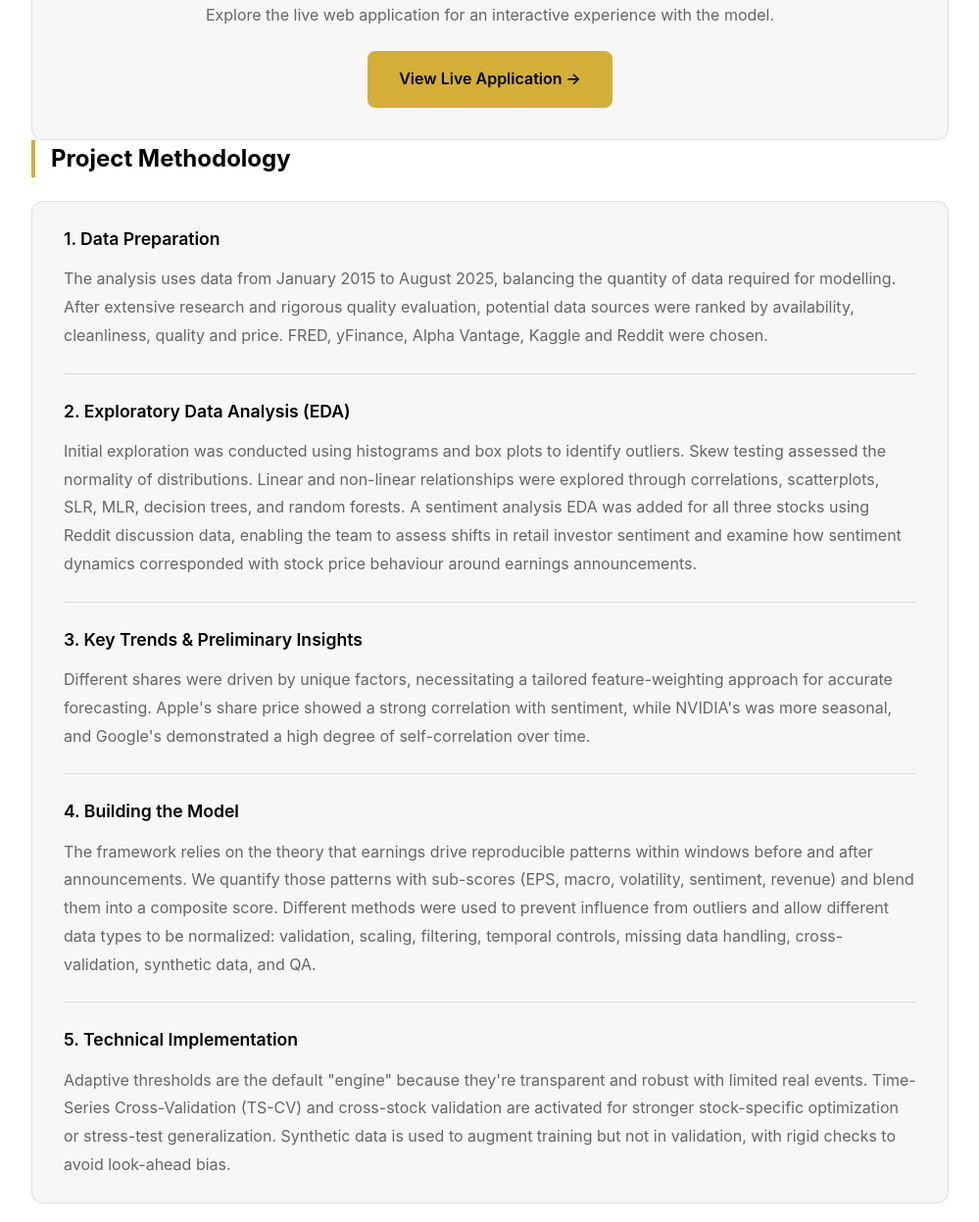
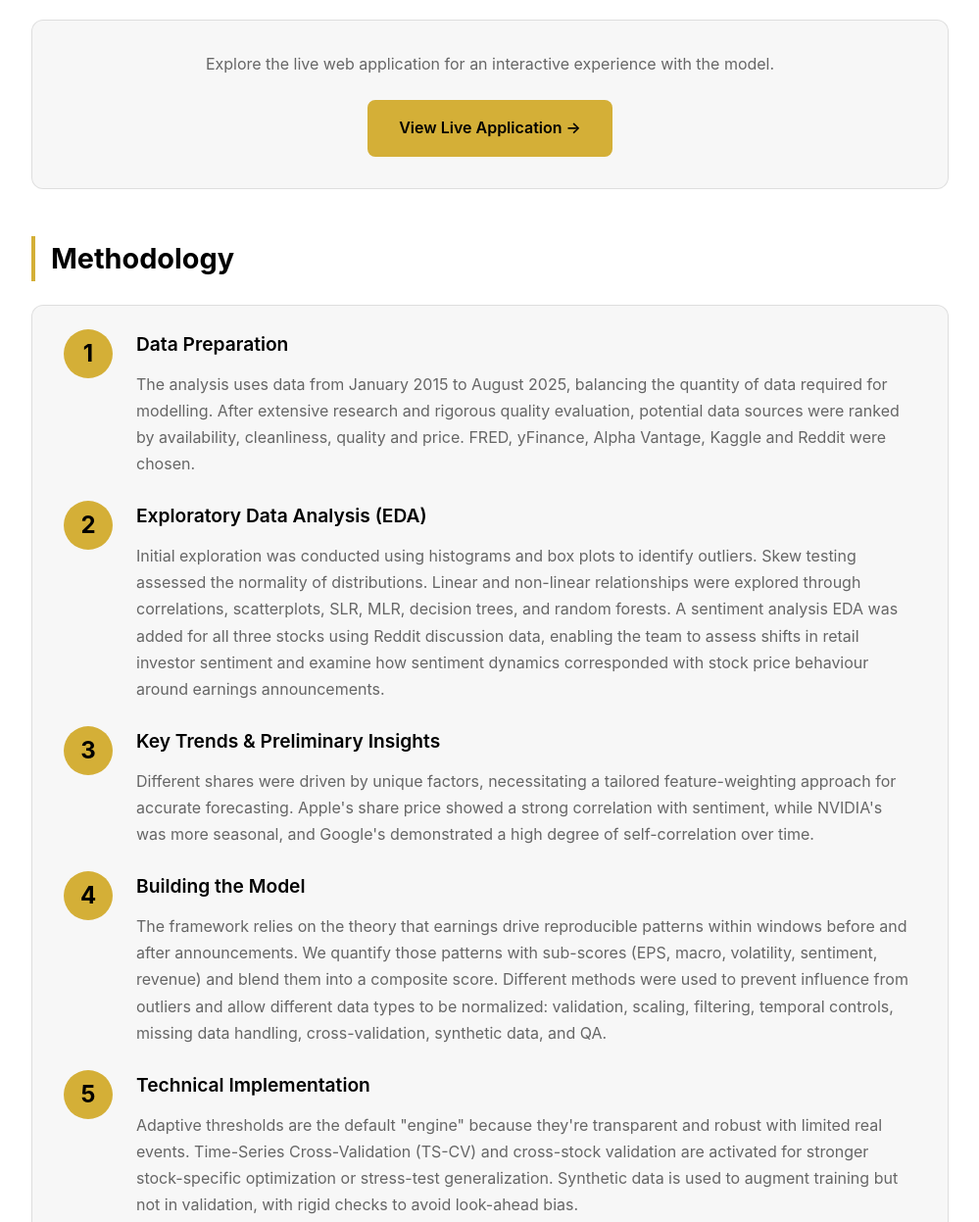
Before and after one commit to Filips-spec/filmonanalytics.io, a plain HTML site: page projects/alpha-analytics/earnings-prediction-model.html in a window 1280 px wide. Shown: the part 1191-2438 px from the top of the page at 98% size, without its empty margins (140-1139 px from the left). Drawn offline with Linux system fonts and the light colour scheme.

Commit message:
Update earnings-prediction-model.html

```diff
--- a/projects/alpha-analytics/earnings-prediction-model.html
+++ b/projects/alpha-analytics/earnings-prediction-model.html
@@ -300,7 +300,7 @@
         }
 
         .section-title {
-            font-size: 1.5rem;
+            font-size: 1.8rem;
             font-weight: 700;
             color: var(--text-primary);
             margin-bottom: 1.5rem;
@@ -316,9 +316,10 @@
         }
 
         .section-content p {
-            color: var(--text-secondary);
+            color: var(--text-primary);
             margin-bottom: 1rem;
             line-height: 1.8;
+            font-size: 1.05rem;
         }
 
         .section-content p:last-child {
@@ -329,10 +330,11 @@
         .question-list {
             list-style: none;
             margin-top: 1rem;
+            counter-reset: item;
         }
 
         .question-list li {
-            color: var(--text-secondary);
+            color: var(--text-primary);
             padding: 0.5rem 0;
             padding-left: 1.5rem;
             position: relative;
@@ -344,12 +346,51 @@
             counter-increment: item;
             position: absolute;
             left: 0;
-            color: var(--accent);
+            color: var(--text-primary);
             font-weight: 600;
         }
 
-        .question-list {
-            counter-reset: item;
+        /* Methodology Steps */
+        .methodology-steps {
+            display: flex;
+            flex-direction: column;
+            gap: 1.5rem;
+        }
+
+        .methodology-step {
+            display: flex;
+            gap: 1.5rem;
+            align-items: flex-start;
+        }
+
+        .step-number {
+            font-size: 1.5rem;
+            font-weight: 700;
+            color: #000;
+            flex-shrink: 0;
+            width: 50px;
+            height: 50px;
+            display: flex;
+            align-items: center;
+            justify-content: center;
+            background: var(--accent);
+            border-radius: 50%;
+        }
+
+        .step-content-wrapper {
+            flex: 1;
+        }
+
+        .step-title {
+            font-size: 1.2rem;
+            font-weight: 600;
+            color: var(--text-primary);
+            margin-bottom: 0.75rem;
+        }
+
+        .step-content {
+            color: var(--text-secondary);
+            line-height: 1.7;
         }
 
         /* Bullet List */
@@ -489,20 +530,21 @@
         }
 
         .tool-card:hover {
+            transform: translateY(-5px);
             border-color: var(--accent);
-            box-shadow: 0 10px 30px var(--shadow);
+            box-shadow: 0 4px 12px rgba(212, 175, 55, 0.2);
         }
 
         .tool-card h4 {
             color: var(--accent);
-            font-size: 1rem;
+            font-size: 1.2rem;
             font-weight: 600;
             margin-bottom: 0.5rem;
         }
 
         .tool-card p {
             color: var(--text-secondary);
-            font-size: 0.9rem;
+            font-size: 0.95rem;
             line-height: 1.5;
             margin-bottom: 0;
         }
@@ -526,6 +568,7 @@
         .cta-section {
             text-align: center;
             margin-top: 2rem;
+            margin-bottom: 3rem;
             padding: 2rem;
             background: var(--card-bg);
             border: 1px solid var(--border);
@@ -791,31 +834,58 @@
 
         <!-- Methodology -->
         <section class="section">
-            <h2 class="section-title">Project Methodology</h2>
+            <h2 class="section-title">Methodology</h2>
             <div class="section-content">
-                <div class="subsection">
-                    <h3 class="subsection-title">1. Data Preparation</h3>
-                    <p>The analysis uses data from January 2015 to August 2025, balancing the quantity of data required for modelling. After extensive research and rigorous quality evaluation, potential data sources were ranked by availability, cleanliness, quality and price. FRED, yFinance, Alpha Vantage, Kaggle and Reddit were chosen.</p>
-                </div>
+                <div class="methodology-steps">
+                    <div class="methodology-step">
+                        <div class="step-number">1</div>
+                        <div class="step-content-wrapper">
+                            <div class="step-title">Data Preparation</div>
+                            <div class="step-content">
+                                The analysis uses data from January 2015 to August 2025, balancing the quantity of data required for modelling. After extensive research and rigorous quality evaluation, potential data sources were ranked by availability, cleanliness, quality and price. FRED, yFinance, Alpha Vantage, Kaggle and Reddit were chosen.
+                            </div>
+                        </div>
+                    </div>
 
-                <div class="subsection">
-                    <h3 class="subsection-title">2. Exploratory Data Analysis (EDA)</h3>
-                    <p>Initial exploration was conducted using histograms and box plots to identify outliers. Skew testing assessed the normality of distributions. Linear and non-linear relationships were explored through correlations, scatterplots, SLR, MLR, decision trees, and random forests. A sentiment analysis EDA was added for all three stocks using Reddit discussion data, enabling the team to assess shifts in retail investor sentiment and examine how sentiment dynamics corresponded with stock price behaviour around earnings announcements.</p>
-                </div>
+                    <div class="methodology-step">
+                        <div class="step-number">2</div>
+                        <div class="step-content-wrapper">
+                            <div class="step-title">Exploratory Data Analysis (EDA)</div>
+                            <div class="step-content">
+                                Initial exploration was conducted using histograms and box plots to identify outliers. Skew testing assessed the normality of distributions. Linear and non-linear relationships were explored through correlations, scatterplots, SLR, MLR, decision trees, and random forests. A sentiment analysis EDA was added for all three stocks using Reddit discussion data, enabling the team to assess shifts in retail investor sentiment and examine how sentiment dynamics corresponded with stock price behaviour around earnings announcements.
+                            </div>
+                        </div>
+                    </div>
 
-                <div class="subsection">
-                    <h3 class="subsection-title">3. Key Trends & Preliminary Insights</h3>
-                    <p>Different shares were driven by unique factors, necessitating a tailored feature-weighting approach for accurate forecasting. Apple's share price showed a strong correlation with sentiment, while NVIDIA's was more seasonal, and Google's demonstrated a high degree of self-correlation over time.</p>
-                </div>
+                    <div class="methodology-step">
+                        <div class="step-number">3</div>
+                        <div class="step-content-wrapper">
+                            <div class="step-title">Key Trends & Preliminary Insights</div>
+                            <div class="step-content">
+                                Different shares were driven by unique factors, necessitating a tailored feature-weighting approach for accurate forecasting. Apple's share price showed a strong correlation with sentiment, while NVIDIA's was more seasonal, and Google's demonstrated a high degree of self-correlation over time.
+                            </div>
+                        </div>
+                    </div>
 
-                <div class="subsection">
-                    <h3 class="subsection-title">4. Building the Model</h3>
-                    <p>The framework relies on the theory that earnings drive reproducible patterns within windows before and after announcements. We quantify those patterns with sub-scores (EPS, macro, volatility, sentiment, revenue) and blend them into a composite score. Different methods were used to prevent influence from outliers and allow different data types to be normalized: validation, scaling, filtering, temporal controls, missing data handling, cross-validation, synthetic data, and QA.</p>
-                </div>
+                    <div class="methodology-step">
+                        <div class="step-number">4</div>
+                        <div class="step-content-wrapper">
+                            <div class="step-title">Building the Model</div>
+                            <div class="step-content">
+                                The framework relies on the theory that earnings drive reproducible patterns within windows before and after announcements. We quantify those patterns with sub-scores (EPS, macro, volatility, sentiment, revenue) and blend them into a composite score. Different methods were used to prevent influence from outliers and allow different data types to be normalized: validation, scaling, filtering, temporal controls, missing data handling, cross-validation, synthetic data, and QA.
+                            </div>
+                        </div>
+                    </div>
 
-                <div class="subsection">
-                    <h3 class="subsection-title">5. Technical Implementation</h3>
-                    <p>Adaptive thresholds are the default "engine" because they're transparent and robust with limited real events. Time-Series Cross-Validation (TS-CV) and cross-stock validation are activated for stronger stock-specific optimization or stress-test generalization. Synthetic data is used to augment training but not in validation, with rigid checks to avoid look-ahead bias.</p>
+                    <div class="methodology-step">
+                        <div class="step-number">5</div>
+                        <div class="step-content-wrapper">
+                            <div class="step-title">Technical Implementation</div>
+                            <div class="step-content">
+                                Adaptive thresholds are the default "engine" because they're transparent and robust with limited real events. Time-Series Cross-Validation (TS-CV) and cross-stock validation are activated for stronger stock-specific optimization or stress-test generalization. Synthetic data is used to augment training but not in validation, with rigid checks to avoid look-ahead bias.
+                            </div>
+                        </div>
+                    </div>
                 </div>
             </div>
 
```
